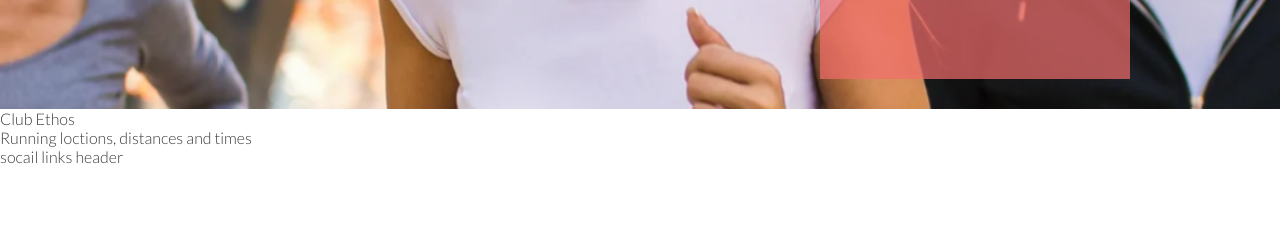
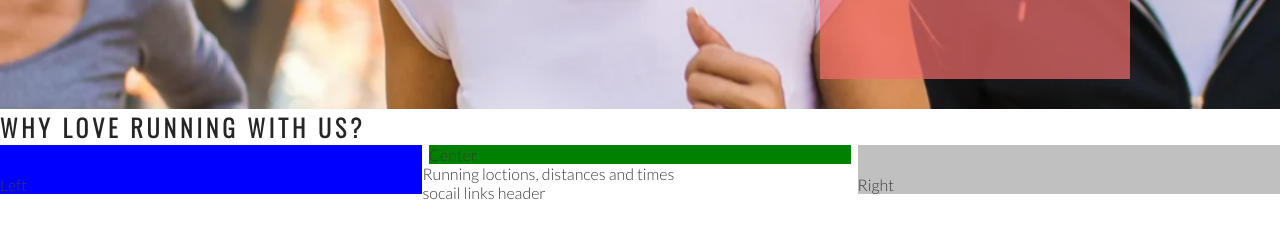
Before and after one commit to EdelCorbett/project-love-running, a plain HTML site: page index.html in a window 1280 px wide. Shown: the part 566-800 px from the top of the page. Drawn offline with nearby package versions, Linux system fonts and the light colour scheme.

Commit message:
Add club ethos main structure

```diff
--- a/assets/css/style.css
+++ b/assets/css/style.css
@@ -25,6 +25,7 @@ h2 {
 #logo {
     float: left;
     font-size: 280%;
+    margin-left: 30px;
 }
 
 /* navigation links */
@@ -117,3 +118,27 @@ h2 {
 
     position: absolute
 }
+
+ub ethos */ #club-ethos {
+    height: 600px;
+}
+
+#left-about {
+    padding-top: 30px;
+    width: 33%;
+    float: left;
+    background-color: blue;
+}
+
+#right-about {
+    padding-top: 30px;
+    width: 33%;
+    float: right;
+    background-color: silver;
+}
+
+#center-about {
+    width: 33%;
+    margin: 0 auto;
+    background-color: green;
+}
--- a/index.html
+++ b/index.html
@@ -35,8 +35,11 @@
             <h3>Dublin Docklands & Phoenix Park</h3>
         </div>
     </section>
-    <section>
-        Club Ethos
+    <section id="club-ethos">
+        <h1>Why Love Running With Us?</h1>
+        <div id="left-about">Left</div>
+        <div id="right-about">Right</div>
+        <div id="center-about">Center</div>
     </section>
     <section>
         Running loctions, distances and times
```
